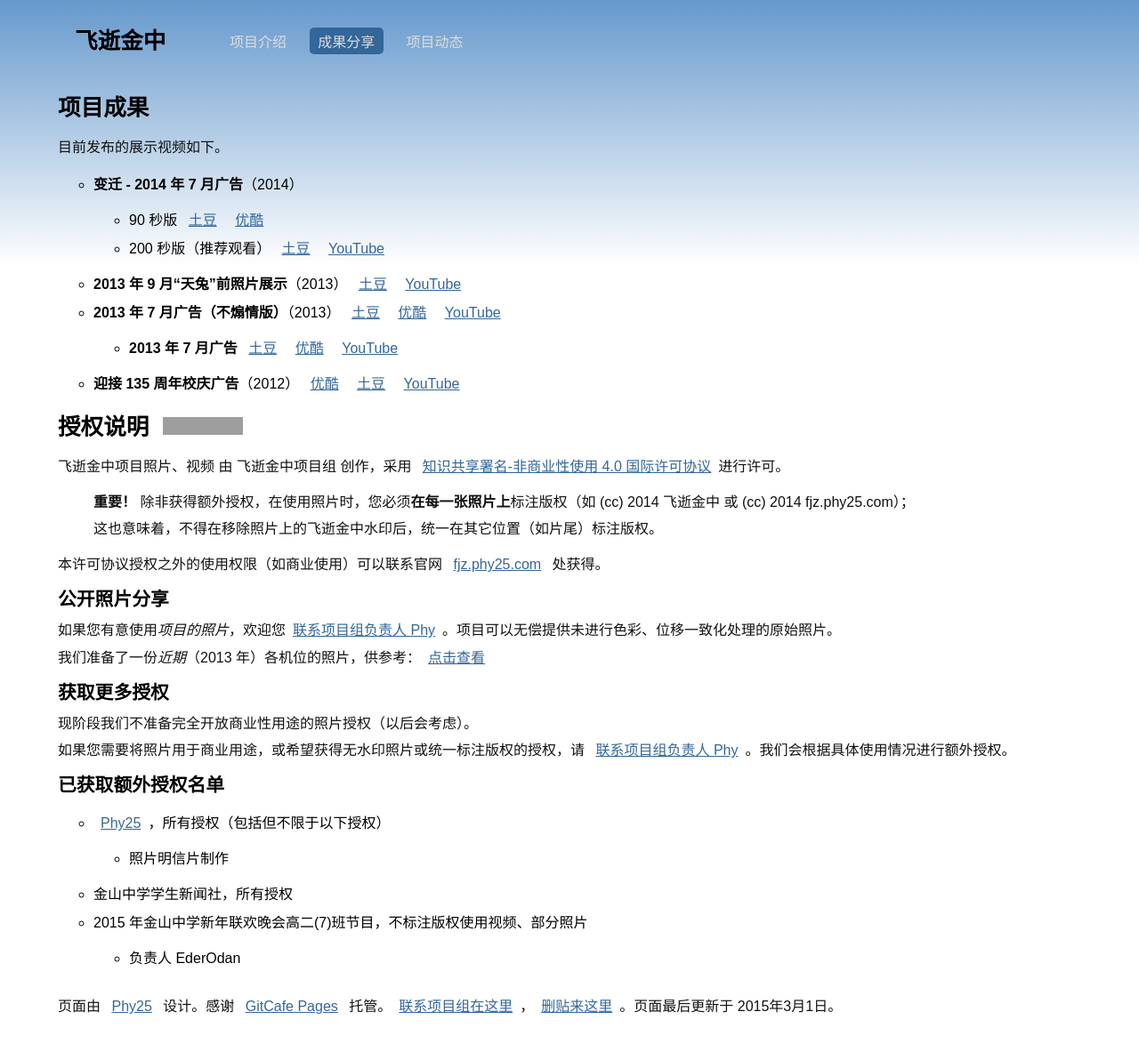
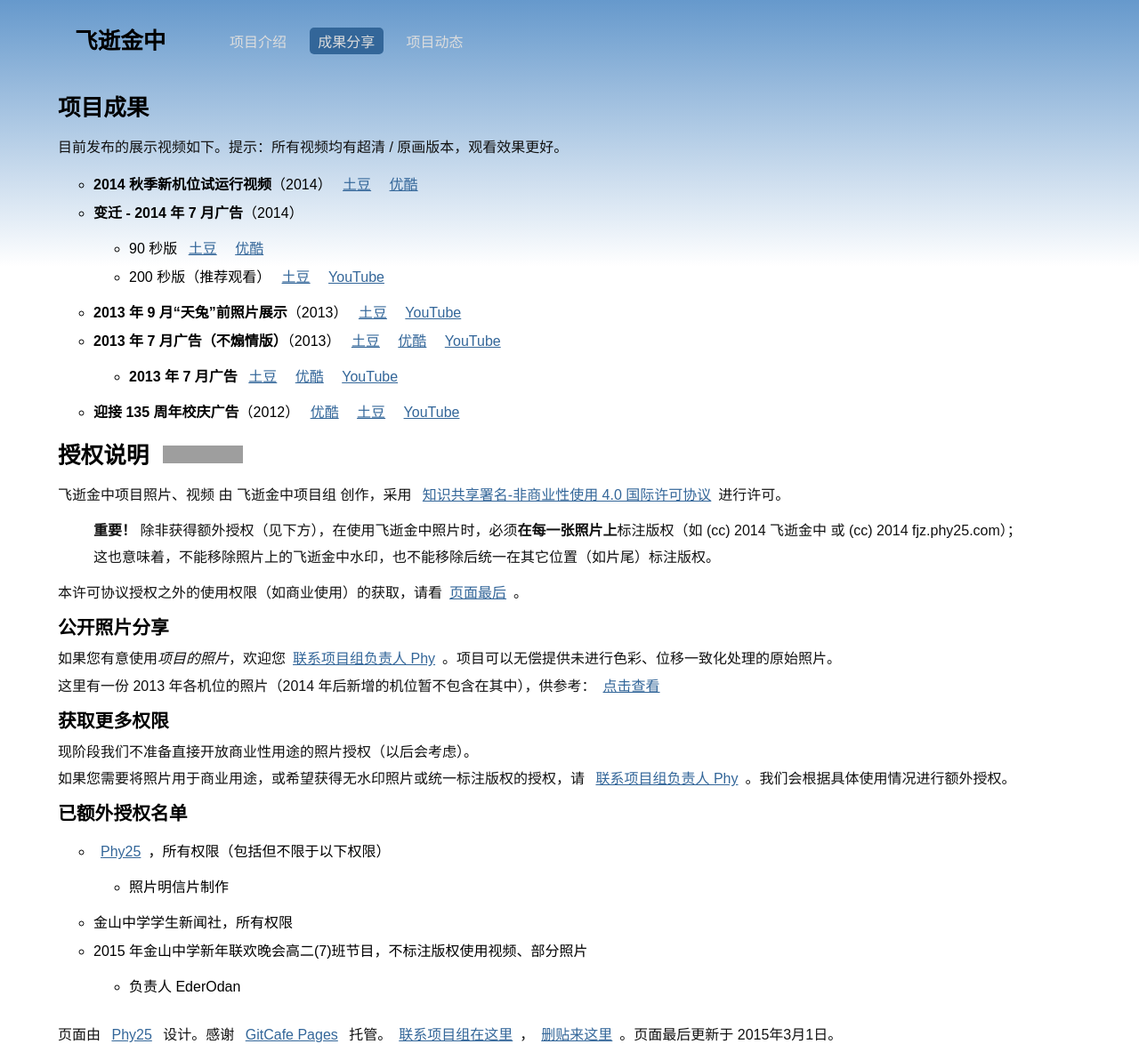
Before and after one commit to fleetingjz/fleetingjz.github.io, a Jekyll site: the page built from works.md, in a window 1280 px wide. Shown: the whole page at 89% size. Built offline with Jekyll 4.4.1, drawn with Linux system fonts in a browser that asks for light colours; comment, search, counter and statistics services are not loaded; before the commit the page ends 1151 px from its top, so only the background shows below that; grey boxes are pictures that could not be loaded.

Commit message:
新闻社2014秋视频上传，以及网站其它文案更新。

```diff
--- a/_layouts/landing.html
+++ b/_layouts/landing.html
@@ -7,7 +7,7 @@
 	</div>
 	<div id="video">
 		<iframe class="content hide_mobile" height="{{ page.video_embed_height }}" width="{{ page.video_embed_width }}" src="{{ page.video_embed }}" frameborder="0" allowfullscreen></iframe>
-		<!-- Tudou: 276*480-->
+		<!-- Tudou: 276*480 Youku: 310*480-->
 		<div class="content show_mobile" id="video_alternative_btn"><a href="{{ page.video_url }}" title="打开视频页面">&#9654;</a></div>
 		<div class="clear"></div>
 		<div class="left">{{ page.video_title }}</div>
--- a/works.md
+++ b/works.md
@@ -7,8 +7,9 @@ categories: works
 
 项目成果
 ========
-目前发布的展示视频如下。
+目前发布的展示视频如下。提示：所有视频均有超清 / 原画版本，观看效果更好。
 
+* **2014 秋季新机位试运行视频**（2014） [土豆](http://www.tudou.com/programs/view/ve8izYeGzbg/) [优酷](http://v.youku.com/v_show/id_XOTAxMjE0NTA0.html)
 * **变迁 - 2014 年 7 月广告**（2014）
    * 90 秒版 [土豆](http://www.tudou.com/programs/view/u0dyX9KqEOY/) [优酷](http://v.youku.com/v_show/id_XNzU2OTgzMzYw.html)
    * 200 秒版（推荐观看） [土豆](http://www.tudou.com/programs/view/SAR9DDDEpvI/) [YouTube](https://www.youtube.com/watch?v=6dzG8BHrKAM)
@@ -22,31 +23,31 @@ categories: works
 ========
 <span xmlns:dct="http://purl.org/dc/terms/" property="dct:title">飞逝金中项目照片、视频</span> 由 <span xmlns:cc="http://creativecommons.org/ns#" property="cc:attributionName">飞逝金中项目组</span> 创作，采用 <a rel="license" href="http://creativecommons.org/licenses/by-nc/4.0/">知识共享署名-非商业性使用 4.0 国际许可协议</a>进行许可。
 
-> **重要！** 除非获得额外授权，在使用照片时，您必须**在每一张照片上**标注版权（如 (cc) 2014 飞逝金中 或 (cc) 2014 fjz.phy25.com）；
+> **重要！** 除非获得额外授权（见下方），在使用飞逝金中照片时，必须**在每一张照片上**标注版权（如 (cc) 2014 飞逝金中 或 (cc) 2014 fjz.phy25.com）；
 >
-> 这也意味着，不得在移除照片上的飞逝金中水印后，统一在其它位置（如片尾）标注版权。
+> 这也意味着，不能移除照片上的飞逝金中水印，也不能移除后统一在其它位置（如片尾）标注版权。
 
-本许可协议授权之外的使用权限（如商业使用）可以联系官网 <a xmlns:cc="http://creativecommons.org/ns#" href="http://phy25.com/p/fleetingjz/works.html#morePermissions" rel="cc:morePermissions">fjz.phy25.com</a> 处获得。
+本许可协议授权之外的使用权限（如商业使用）的获取，请看[页面最后](#morePermissions)。
 
 
 公开照片分享<a name="publicPhotos"> </a>
 ------------
 如果您有意使用*项目的照片*，欢迎您[联系项目组负责人 Phy](introduction.html?utm_source=fleetingjz&utm_medium=inlinelink&utm_campaign=fleetingjz%2Fcontact&utm_content=intro_getphotos#contact)。项目可以无偿提供未进行色彩、位移一致化处理的原始照片。
 
-我们准备了一份*近期*（2013 年）各机位的照片，供参考：[点击查看](photos-overview.html)
+这里有一份 2013 年各机位的照片（2014 年后新增的机位暂不包含在其中），供参考：[点击查看](photos-overview.html)
 
 
-获取更多授权<a name="morePermissions"> </a>
+获取更多权限<a name="morePermissions"> </a>
 ------------
-现阶段我们不准备完全开放商业性用途的照片授权（以后会考虑）。
+现阶段我们不准备直接开放商业性用途的照片授权（以后会考虑）。
 
 如果您需要将照片用于商业用途，或希望获得无水印照片或统一标注版权的授权，请 [联系项目组负责人 Phy](introduction.html?utm_source=fleetingjz&utm_medium=inlinelink&utm_campaign=fleetingjz%2Fcontact&utm_content=intro_getphotos#contact)。我们会根据具体使用情况进行额外授权。
 
 
-已获取额外授权名单
+已额外授权名单
 ------------------
-* [Phy25](http://weibo.com/phy25)，所有授权（包括但不限于以下授权）
+* [Phy25](http://weibo.com/phy25)，所有权限（包括但不限于以下权限）
    * 照片明信片制作
-* 金山中学学生新闻社，所有授权
+* 金山中学学生新闻社，所有权限
 * 2015 年金山中学新年联欢晚会高二(7)班节目，不标注版权使用视频、部分照片
    * 负责人 EderOdan
```
Also changed, not shown: _posts/2014-07-26-ad201407error.md (+2 -2 lines), _posts/2015-02-28-v2014autumn.md (added, +12 -0 lines), index.md (+8 -9 lines), introduction.md (+5 -3 lines), joinus.md (+3 -1 lines).
